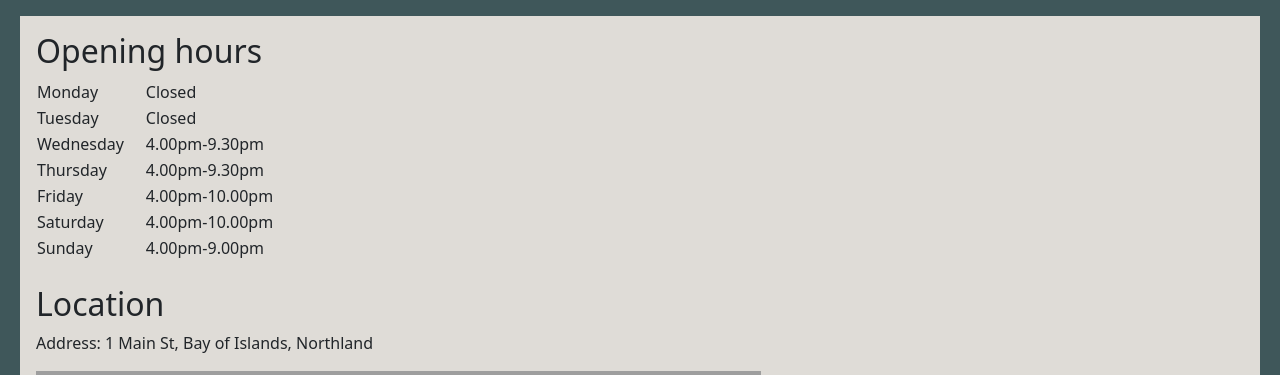
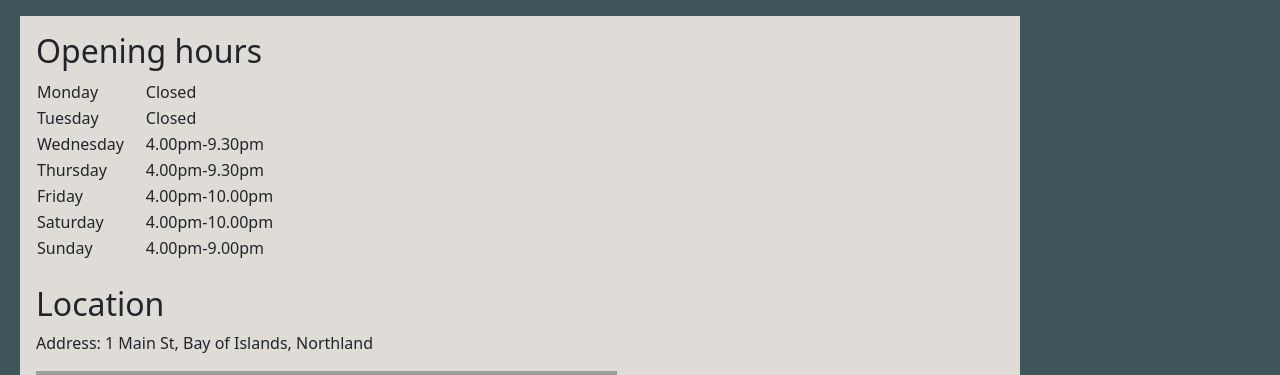
Before and after one commit to Jen44/Bit-607-Assignment-3, a PHP site: page /hours.html in a window 1280 px wide. Shown: the part 203-578 px from the top of the page. Run offline with PHP 8.4, Linux system fonts and the light colour scheme; grey boxes are pictures that could not be loaded.

Commit message:
Adding max width to divs

```diff
--- a/css/styles.css
+++ b/css/styles.css
@@ -97,6 +97,10 @@ h1 {
 
 main {
   background-color: #3f575a;
+}
+
+.col-sm{
+  max-width: 1000px;
 }
 
 /*Adds padding around content divs on larger screens*/
```
